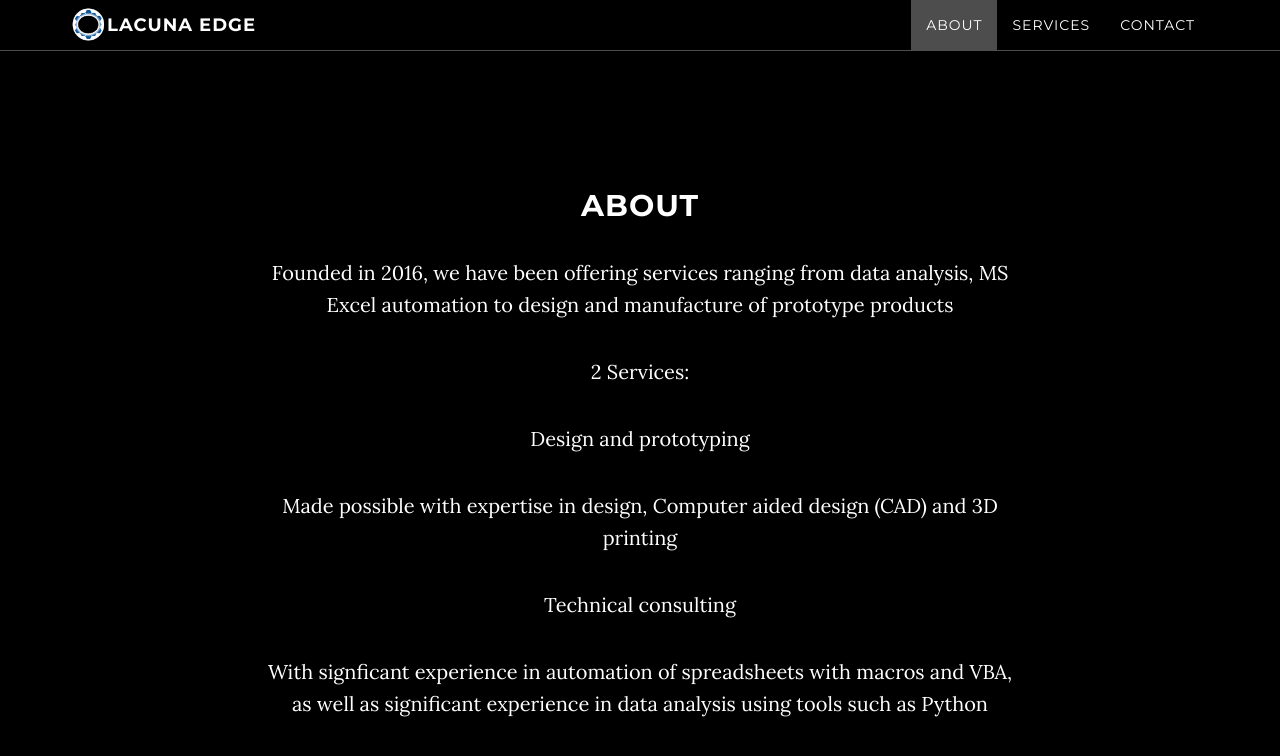
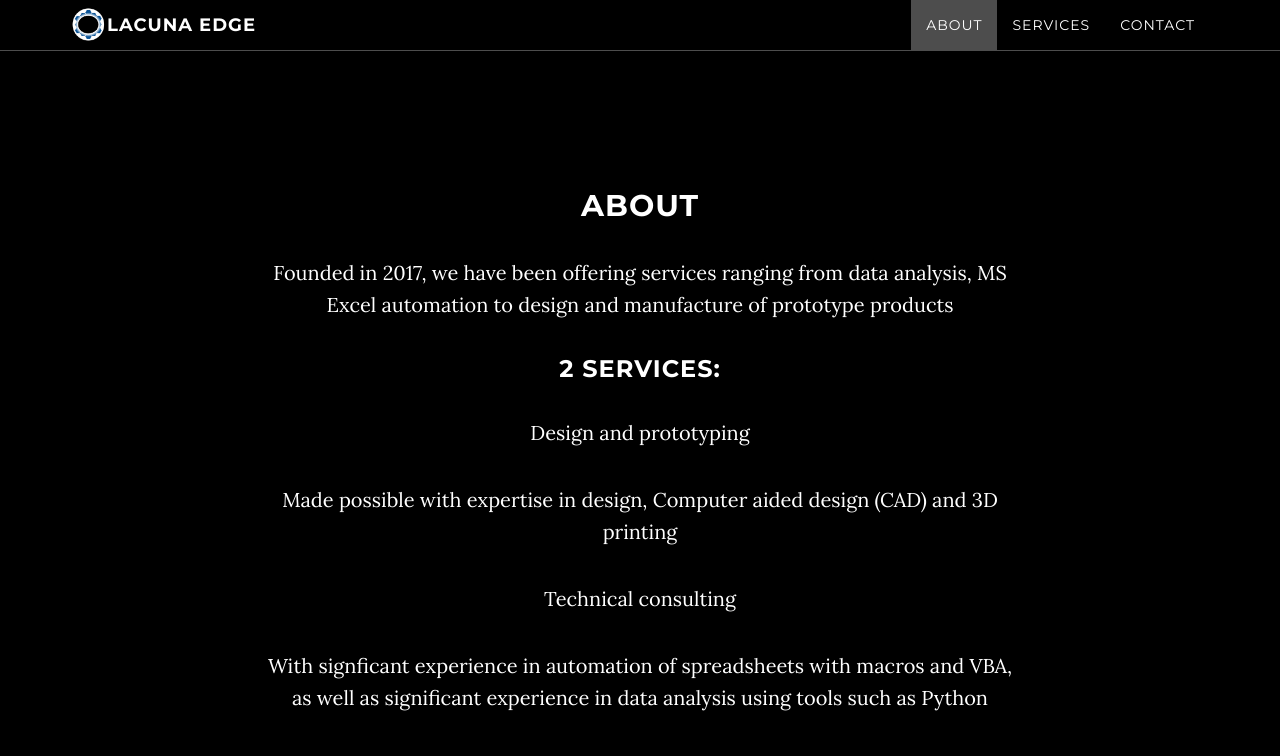
Before and after one commit to LacunaEdge/LacunaEdge.github.io, a Jekyll site: the page built from index.html, in a window 1280 px wide and 900 px high, scrolled down 911 px. Shown: the top 756 px of the window. Built offline with Jekyll 4.4.1, drawn with Linux system fonts in a browser that asks for light colours.

Commit message:
Update about.html

```diff
--- a/_includes/about.html
+++ b/_includes/about.html
@@ -3,8 +3,8 @@
         <div class="row">
             <div class="col-lg-8 col-lg-offset-2">
                 <h2>About</h2>
-                <p>Founded in 2016, we have been offering services ranging from data analysis, MS Excel automation to design and manufacture of prototype products</p>
-                <p>2 Services:</p>
+                <p>Founded in 2017, we have been offering services ranging from data analysis, MS Excel automation to design and manufacture of prototype products</p>
+                <h3>2 Services:</h3>
 				<p>Design and prototyping </p>
 				<p>Made possible with expertise in design, Computer aided design (CAD) and 3D printing </p>
 				<p>Technical consulting</p>
```
